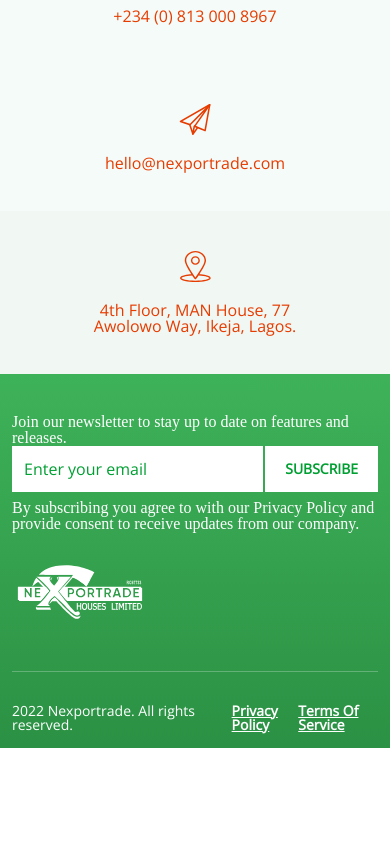
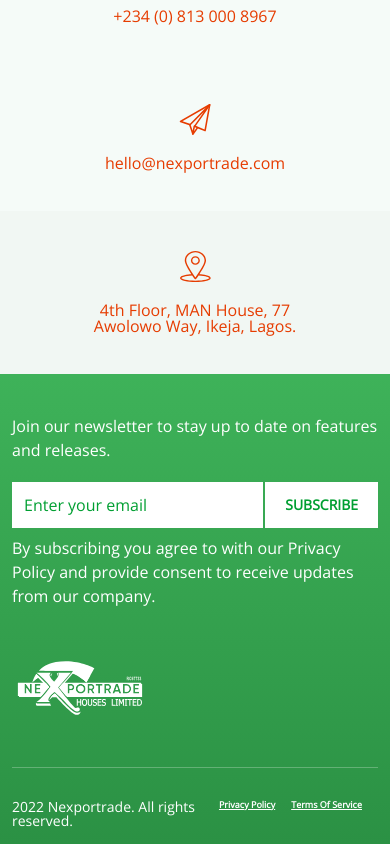
Before and after one commit to charlesinto/nexportrade, a React (Create React App) app: page / in a window 390 px wide. Shown: the part 5713-6557 px from the top of the page. Before the commit the page ends 6461 px from the top, so only its background shows below. Built offline with nearby package versions, Linux system fonts and the light colour scheme.

Commit message:
fix footer section

```diff
--- a/src/modules/layout/AppLayout/components/Footer/index.module.css
+++ b/src/modules/layout/AppLayout/components/Footer/index.module.css
@@ -15,6 +15,18 @@
   }
   .wrapper {
     grid-template-columns: 100%;
+  }
+  .wrapper1 article {
+    margin-bottom: 20px;
+    font-family: "Open sans", sans-serif;
+    line-height: 24px;
+  }
+  .footerThumbNail article {
+    font-size: 9px !important;
+  }
+
+  .footerThumbNail {
+    grid-template-columns: auto auto !important;
   }
 }
 
```
